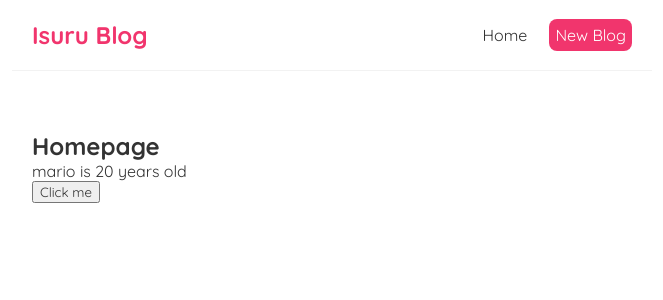
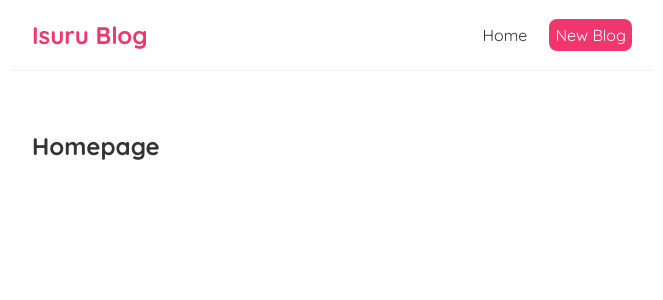
Before and after one commit to Isuru2Atthanayake/React_Blog, a React (Create React App) app: page / in a window 1280 px wide. Shown: the top 300 px of the page, without its empty margins (308-971 px from the left). Built offline with nearby package versions, Linux system fonts and the light colour scheme.

Commit message:
output lists

```diff
--- a/src/Home.js
+++ b/src/Home.js
@@ -2,14 +2,14 @@
 
 const Home = () => {
     // let name = 'mario'
-   const[name,setName] = useState('mario'); // array to store the values
-   const[age, setAge] = useState(20);
+//    const[name,setName] = useState('mario'); // array to store the values /userstate hook
+//    const[age, setAge] = useState(20);
 
 
-    const handleClick = () => {
-        setName('luigi');
-        setAge(30);
-    }
+//     const handleClick = () => {
+//         setName('luigi');
+//         setAge(30);
+//     }
 
     // const handleClick = (e) => {
     //     console.log('Hello Isuru' , e);
@@ -31,8 +31,8 @@
     <div className="Home">
         <h2>Homepage</h2>
         {/* <p>{name1}</p> */}
-        <p>{name} is {age} years old</p>
-        <button onClick={handleClick}>Click me</button>
+        {/* <p>{name} is {age} years old</p>
+        <button onClick={handleClick}>Click me</button>  */}
         {/* <button onClick={(e) => handleClickAgain('Sam', e)}>Click me again</button>
         <button onClick={handleClickChangename}>Click me ch</button> */}
     </div>
```
